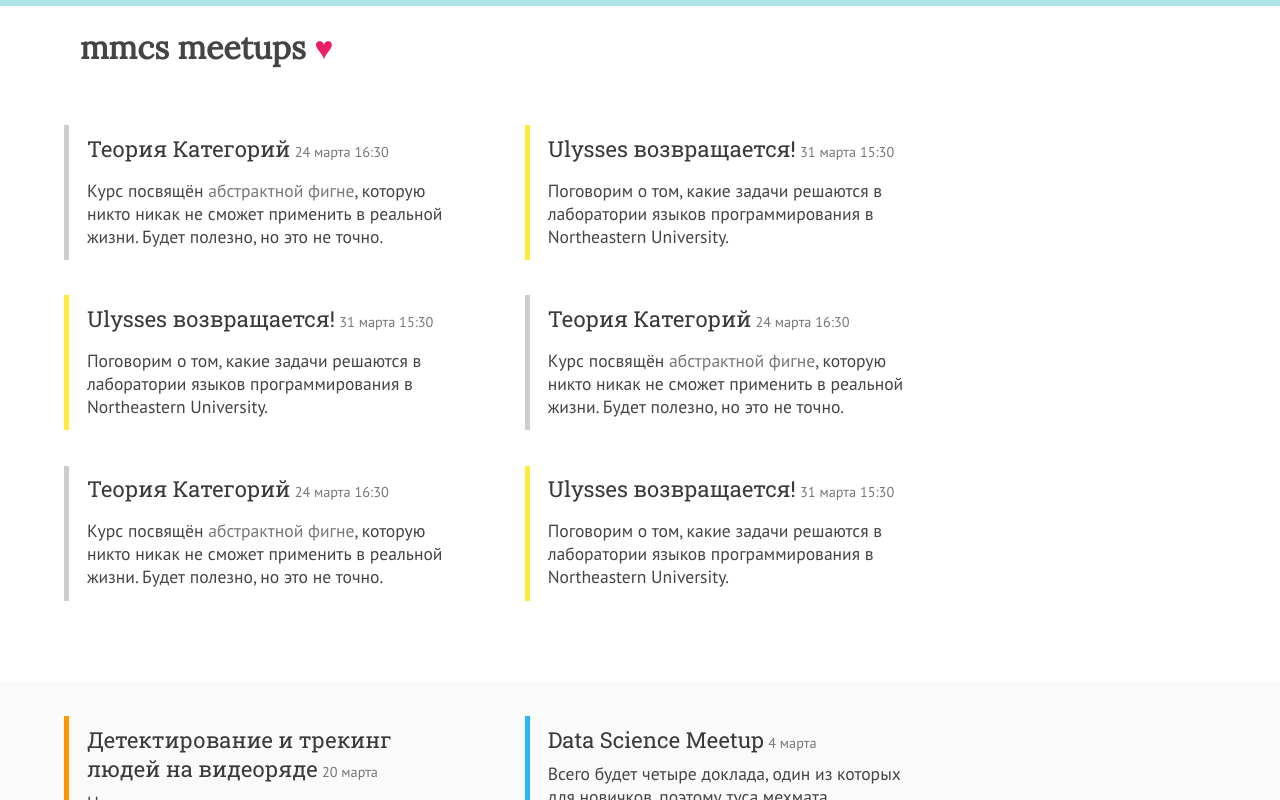
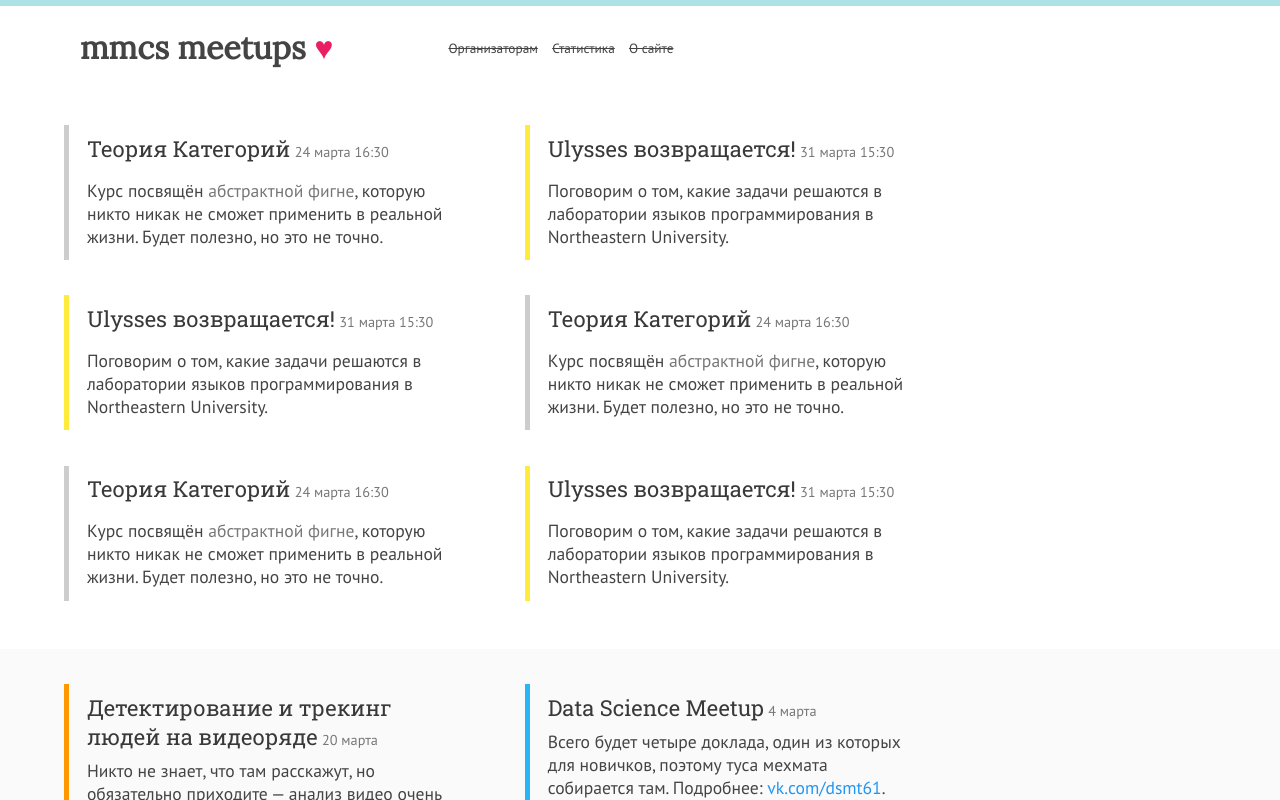
Before and after one commit to xamgore/mmcs-meetups, a Vue app: page / in a window 1280 px wide. Shown: the top 800 px of the page. Built offline with nearby package versions, Linux system fonts and the light colour scheme.

Commit message:
Add a menu with helpful links

```diff
--- a/src/App.vue
+++ b/src/App.vue
@@ -1,10 +1,20 @@
 <template>
   <div id="app" :class="[!atMain && $root.theme]">
-    <h1>
-      <router-link to="/" :tag="atMain ? 'span' : 'a'" v-text="'mmcs meetups'"/>
-    </h1>
+
+    <header>
+      <h1><router-link to="/" :tag="atMain ? 'span' : 'a'" v-text="'mmcs meetups'"/></h1>
+
+      <small class="menu">
+        <s href="#">Организаторам</s>
+        &nbsp;&nbsp;
+        <s href="#">Статистика</s>
+        &nbsp;&nbsp;
+        <s href="#">О сайте</s>
+      </small>
+    </header>
 
     <router-view/>
+
   </div>
 </template>
 
@@ -22,11 +32,33 @@
     font-family: Lora, Roboto, serif;
     padding: 0 0.5em;
     font-size: 2em;
+    white-space: nowrap;
+    margin-right: 5rem;
+    margin-bottom: 0;
+    margin-top: 0;
   }
 
   h1:after {
     content: ' ♥';
     color: #E91E63;
+  }
+
+  header {
+    display: flex;
+    flex-direction: row;
+    flex-wrap: wrap;
+    align-items: center;
+    margin-bottom: 1.34em;
+    margin-top: 1.34em;
+  }
+
+  @media screen and (max-width: 500px) {
+    header { margin-bottom: 0 }
+  }
+
+  .menu {
+    margin: 0.5rem 1.2rem;
+    color: #444;
   }
 </style>
 
--- a/src/components/pages/main.vue
+++ b/src/components/pages/main.vue
@@ -4,6 +4,10 @@
     <section class="news">
       <event v-for="event in events" :e="event"/>
     </section>
+
+    <!-- <section class="add">
+      <button>+ Добавить свой митап</button>
+    </section> -->
 
     <section class="outdated">
       <event v-for="event in outdated" :e="event" isOutdated/>
@@ -36,8 +40,23 @@
   }
 
   section.outdated {
-    margin-top: 5em;
+    margin-top: 3em;
     padding-bottom: 2em;
     background-color: #fafafa;
   }
+
+  /*section.add {
+    margin-top: 2em;
+    display: flex;
+    justify-content: center;
+  }
+
+  section.add button {
+    all: initial;
+    font: inherit;
+    background-color: #ade3e6;
+    color: #333;
+    display: inline-block;
+    padding: 0.5em 1em;
+  }*/
 </style>
```
